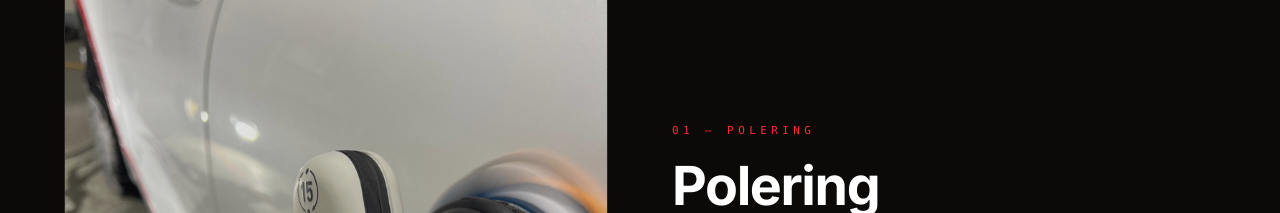
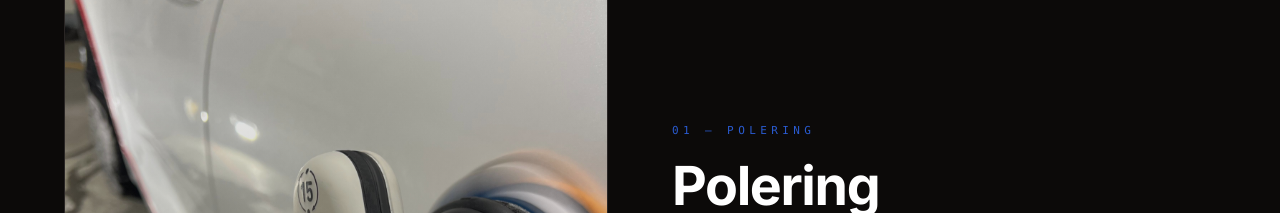
Before and after one commit to sondrebakkejord-cell/sh-bilpleie, a Next.js app: page / in a window 1280 px wide. Shown: the part 2580-2793 px from the top of the page. Built offline with nearby package versions, Linux system fonts and the light colour scheme.

Commit message:
Coating card: keep both — bottle main + Tesla inset; fix service number to brand blue

```diff
--- a/app/components/StickyServices.tsx
+++ b/app/components/StickyServices.tsx
@@ -3,7 +3,7 @@
 import Image from "next/image";
 import { useEffect, useRef, useState } from "react";
 
-type Item = { num: string; title: string; desc: string; img: string };
+type Item = { num: string; title: string; desc: string; img: string; img2?: string };
 
 /** Apple-style pinned scroll: image stays, crossfades as each service scrolls through. */
 export default function StickyServices({ items }: { items: Item[] }) {
@@ -45,6 +45,17 @@ export default function StickyServices({ items }: { items: Item[] }) {
               {String(active + 1).padStart(2, "0")}
               <span className="text-white/40"> / {String(items.length).padStart(2, "0")}</span>
             </div>
+            {items.map((s, i) =>
+              s.img2 ? (
+                <div
+                  key={`inset-${i}`}
+                  className="absolute bottom-5 right-5 w-2/5 aspect-[4/3] overflow-hidden border-2 border-stone-950 shadow-2xl transition-opacity duration-[900ms]"
+                  style={{ opacity: active === i ? 1 : 0 }}
+                >
+                  <Image src={s.img2} alt="" fill sizes="20vw" className="object-cover" />
+                </div>
+              ) : null
+            )}
           </div>
         </div>
       </div>
@@ -60,8 +71,13 @@ export default function StickyServices({ items }: { items: Item[] }) {
           >
             <div className="md:hidden relative aspect-[16/11] mb-7 overflow-hidden bg-stone-900 border border-stone-800">
               <Image src={s.img} alt={s.title} fill sizes="100vw" className="object-cover" />
+              {s.img2 && (
+                <div className="absolute bottom-3 right-3 w-2/5 aspect-[4/3] overflow-hidden border-2 border-stone-950 shadow-xl">
+                  <Image src={s.img2} alt="" fill sizes="40vw" className="object-cover" />
+                </div>
+              )}
             </div>
-            <p className="font-mono text-[11px] uppercase tracking-[0.4em] text-red-500 mb-5">{s.num}</p>
+            <p className="font-mono text-[11px] uppercase tracking-[0.4em] text-brand-light mb-5">{s.num}</p>
             <h3 className="text-white font-bold mb-5" style={{ fontSize: "clamp(2rem, 4.2vw, 3.4rem)", letterSpacing: "-0.025em", lineHeight: 1.02 }}>
               {s.title}
             </h3>
--- a/app/page.tsx
+++ b/app/page.tsx
@@ -11,7 +11,7 @@ const MARQUEE_BRANDS = [
 
 const SERVICES = [
   { num: "01 — Polering", title: "Polering", desc: "RUPES Bigfoot på riktig pute og polish. Fjerner riper, holografi og oksidasjon til lakken speiler igjen.", img: "/img/work-0735.jpg" },
-  { num: "02 — Coating", title: "Keramisk coating", desc: "CarPro CQuartz og tilsvarende. Et beskyttende lag som perler vann og varer i flere år.", img: "/img/coating.jpg" },
+  { num: "02 — Coating", title: "Keramisk coating", desc: "CarPro CQuartz og tilsvarende. Et beskyttende lag som perler vann og varer i flere år.", img: "/img/coating.jpg", img2: "/img/tesla.jpg" },
   { num: "03 — Korrigering", title: "Lakkorrigering", desc: "Swirls, vaskeriper og minor scratches slipes vekk i flere trinn. For deg som vil ha lakken bedre enn ny.", img: "/img/bilder-nettside.jpg" },
   { num: "04 — Interiør", title: "Interiør & skinn", desc: "Seter, tepper, dashbord og himling. Rens, conditioner og UV-beskyttelse — bilen lukter og ser fersk ut igjen.", img: "/img/work-4423.jpg" },
 ];
```
